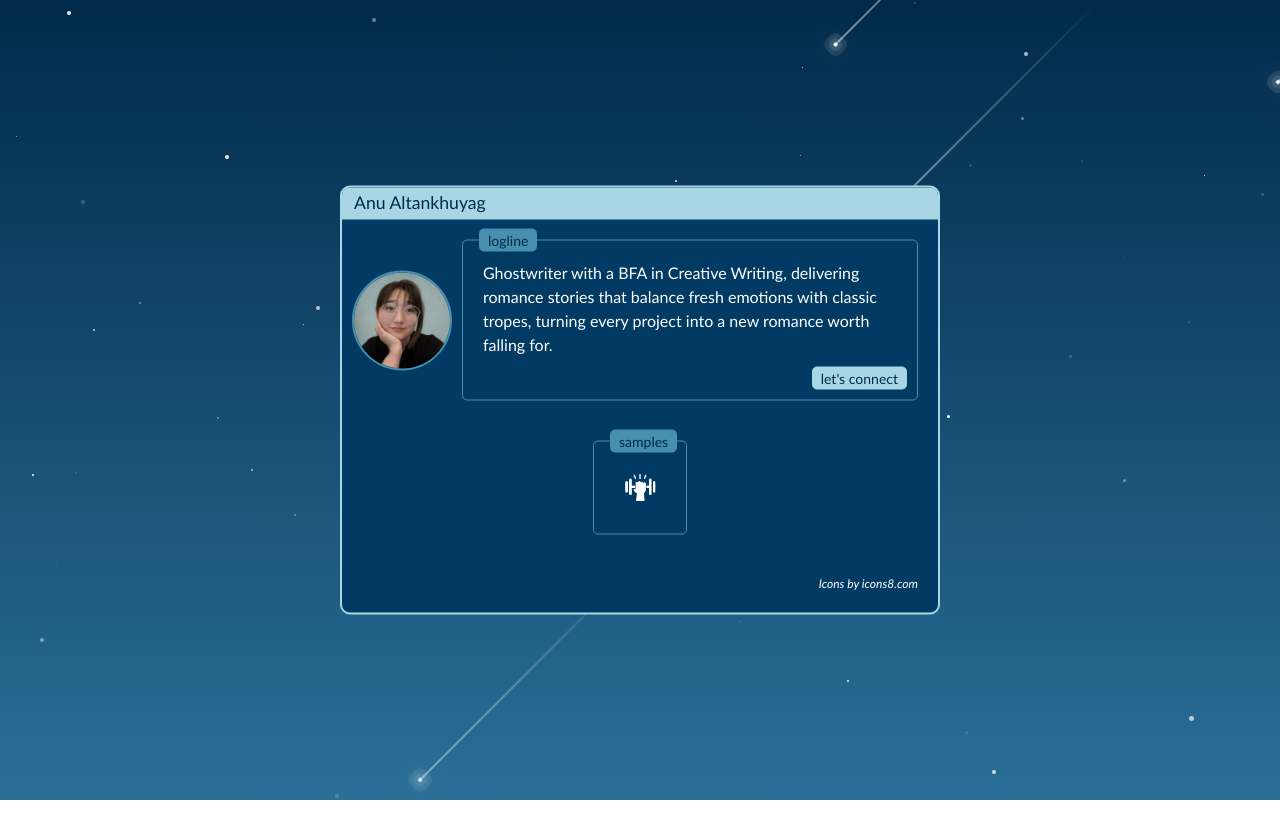
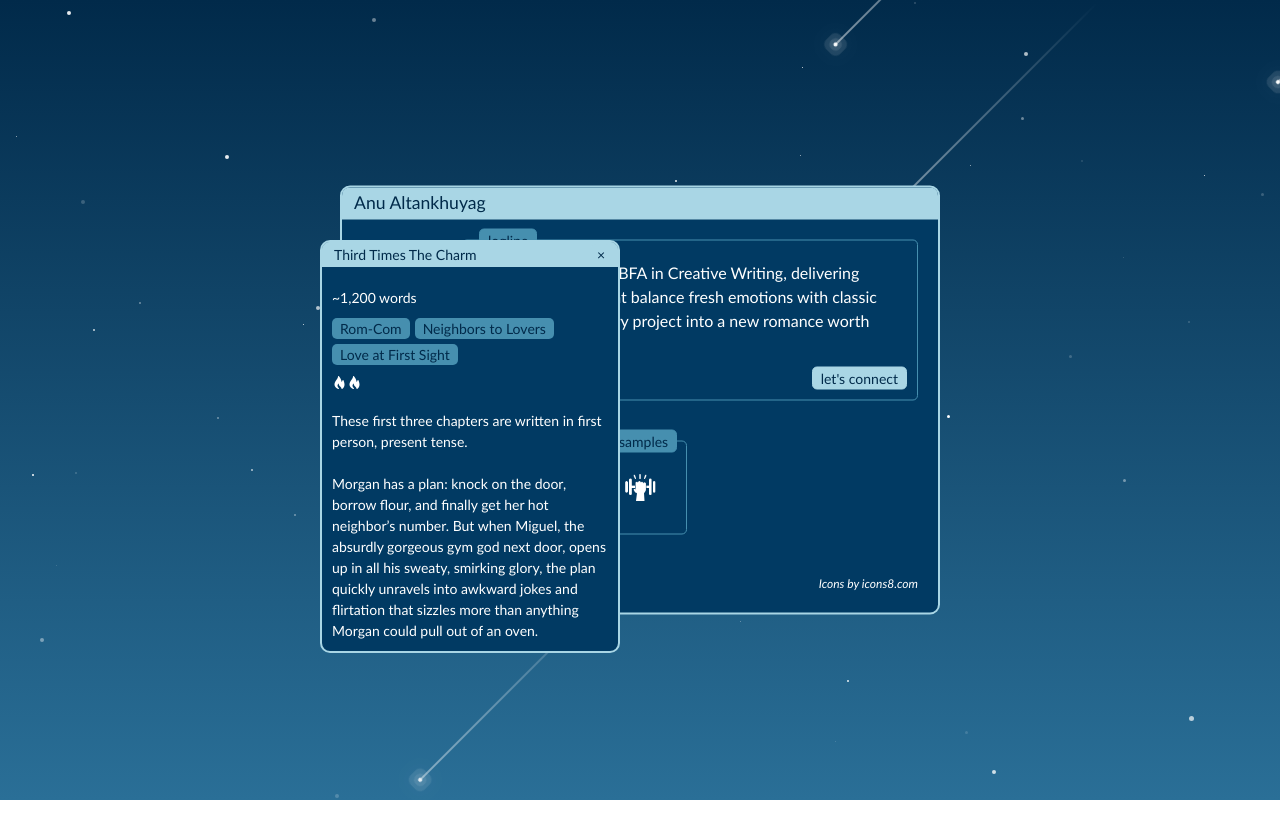
Before and after one commit to lunargravity/anuromance, a Next.js app: page / in a window 1280 px wide. Both pictures are taken after a click on the element 640 px from the left and 487 px from the top of the page. Shown: the top 838 px of the page. After the commit the page ends 800 px from the top, so only its background shows below. Built offline with nearby package versions, Linux system fonts and the light colour scheme.

Commit message:
First draft of first sample window

```diff
--- /dev/null
+++ b/src/app/firstsample.tsx
@@ -0,0 +1,27 @@
+import Tags from "@/components/Tags";
+import SpiceLevel from "@/components/SpiceLevel";
+
+type SampleProps = {
+  onClick: () => void;
+};
+
+export default function FirstSample({ onClick }: SampleProps) {
+  return (
+    <div id="first-sample" className="draggable-container">
+      <div className="draggable-header">
+        <p>Third Times The Charm</p>
+        <button className="close-btn" onClick={() => onClick()}>
+          &times;
+        </button>
+      </div>
+      <p className="word-count">~1,200 words</p>
+      <Tags tags={["Rom-Com", "Neighbors to Lovers", "Love at First Sight"]} />
+      <SpiceLevel level={2} />
+      <div className="sample-content">
+        <p>These first three chapters are written in first person, present tense.</p>
+        <br />
+        <p>Morgan has a plan: knock on the door, borrow flour, and finally get her hot neighbor’s number. But when Miguel, the absurdly gorgeous gym god next door, opens up in all his sweaty, smirking glory, the plan quickly unravels into awkward jokes and flirtation that sizzles more than anything Morgan could pull out of an oven.</p>
+      </div>
+    </div>
+  );
+}
--- a/src/app/global.css
+++ b/src/app/global.css
@@ -265,7 +265,44 @@ h1 {
 #first-sample {
   top: 30%;
   left: 25%;
-  height: 100px;
+  height: auto;
   width: 300px;
   z-index: 120 !important;
 }
+
+.word-count {
+  font-size: var(--secondary-font-size);
+  margin-top: 20px;
+  margin-left: 10px;
+  margin-right: 10px;;
+}
+
+
+.tags-container {
+  display: flex;
+  flex-wrap: wrap;
+  gap: 5px;
+  margin: 10px;
+}
+
+.tag {
+  background-color: var(--color-tertiarybackground);
+  border-radius: 5px;
+  padding-left: 0.5rem;
+  padding-right: 0.5rem;
+  font-size: var(--secondary-font-size);
+  color: var(--color-secondarytext);
+}
+
+.spice-level {
+  display: flex;
+  flex-direction: row;
+  align-items: center;
+  margin: 10px;
+}
+
+.sample-content {
+  padding: 10px;
+  font-size: var(--secondary-font-size);
+  line-height: 1.5;
+}
--- a/src/app/page.tsx
+++ b/src/app/page.tsx
@@ -3,7 +3,8 @@ import React, { useRef, useEffect } from "react";
 import styles from "./stars.module.css";
 import SocialMedias from "./socialmedias";
 import FirstRow from "./profile";
-import Sample from "@/components/Sample";
+import SampleIcon from "@/components/SampleIcon";
+import FirstSample from "@/app/firstsample";
 import { dragElement, toggleDisplay } from "@/utils/domHelpers";
 import { BASE_PATH } from "@/config/constants";
 import { createStar, Star } from "@/utils/stars";
@@ -48,13 +49,15 @@ export default function Page() {
         <span className={styles.shootingStar}></span>
         <div className="mockup-window">
           <div className="bar">Anu Altankhuyag</div>
-          {FirstRow()}
+          {<FirstRow />}
           <div className="second-row">
             <div className="custom-container">
               <p className="logline-label">samples</p>
               <div className="samples">
-                <Sample
-                  onClick={() => {setShowFirstSample(true); console.log(showFirstSample);}}
+                <SampleIcon
+                  onClick={() => {
+                    setShowFirstSample(true);
+                  }}
                   src={`${BASE_PATH}/thirdtimesthecharm.png`}
                   alt="Weight Icon"
                   className="sample-icon"
@@ -75,12 +78,13 @@ export default function Page() {
             </p>
           </div>
         </div>
-        {showFirstSample && Sample({
-          onClick: () => setShowFirstSample(false),
-          src: `${BASE_PATH}/thirdtimesthecharm.png`,
-          alt: "Third Time's the Charm",
-          className: "sample-icon",
-          })}
+        {showFirstSample && (
+          <FirstSample
+            onClick={() => {
+              setShowFirstSample(false);
+            }}
+          />
+        )}
         <div id="contact-window" className="draggable-container">
           <div className="draggable-header">
             <p>contact</p>
@@ -91,7 +95,7 @@ export default function Page() {
               &times;
             </button>
           </div>
-          {SocialMedias()}
+          {<SocialMedias />}
         </div>
       </section>
     </>
--- /dev/null
+++ b/src/components/SpiceLevel.tsx
@@ -0,0 +1,26 @@
+import Image from "next/image";
+import { BASE_PATH } from "@/config/constants";
+
+type SpiceLevelProps = {
+  level: number;
+};
+
+export default function SpiceLevel({ level }: SpiceLevelProps) {
+  const spiceIcons = Array.from({ length: level }, (_, index) => (
+    <Image
+      key={index}
+      src={`${BASE_PATH}/spice.png`}
+      alt={`Spice Level ${index + 1}`}
+      width={15}
+      height={15}
+      className="spice-icon"
+    />
+  ));
+
+  return (
+    <div className="spice-level">
+      {spiceIcons}
+      {level === 0 && <span className="no-spice">No Spice</span>}
+    </div>
+  );
+}
--- /dev/null
+++ b/src/components/Tags.tsx
@@ -0,0 +1,15 @@
+type TagsProps = {
+  tags: string[];
+};
+
+export default function Tags({ tags }: TagsProps) {
+  return (
+    <div className="tags-container">
+      {tags.map((tag, index) => (
+        <span key={index} className="tag">
+          {tag}
+        </span>
+      ))}
+    </div>
+  );
+}
```
Also changed, not shown: src/components/SampleIcon.tsx (renamed from src/components/Sample.tsx).
